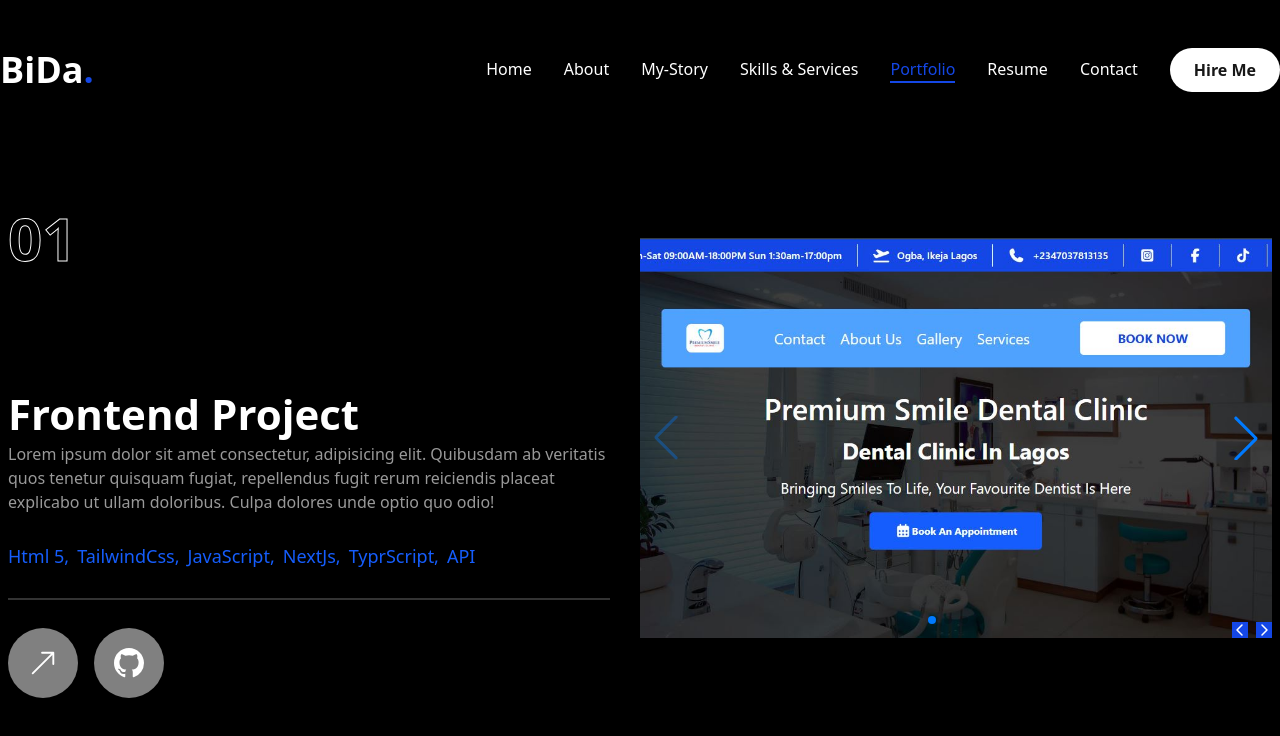
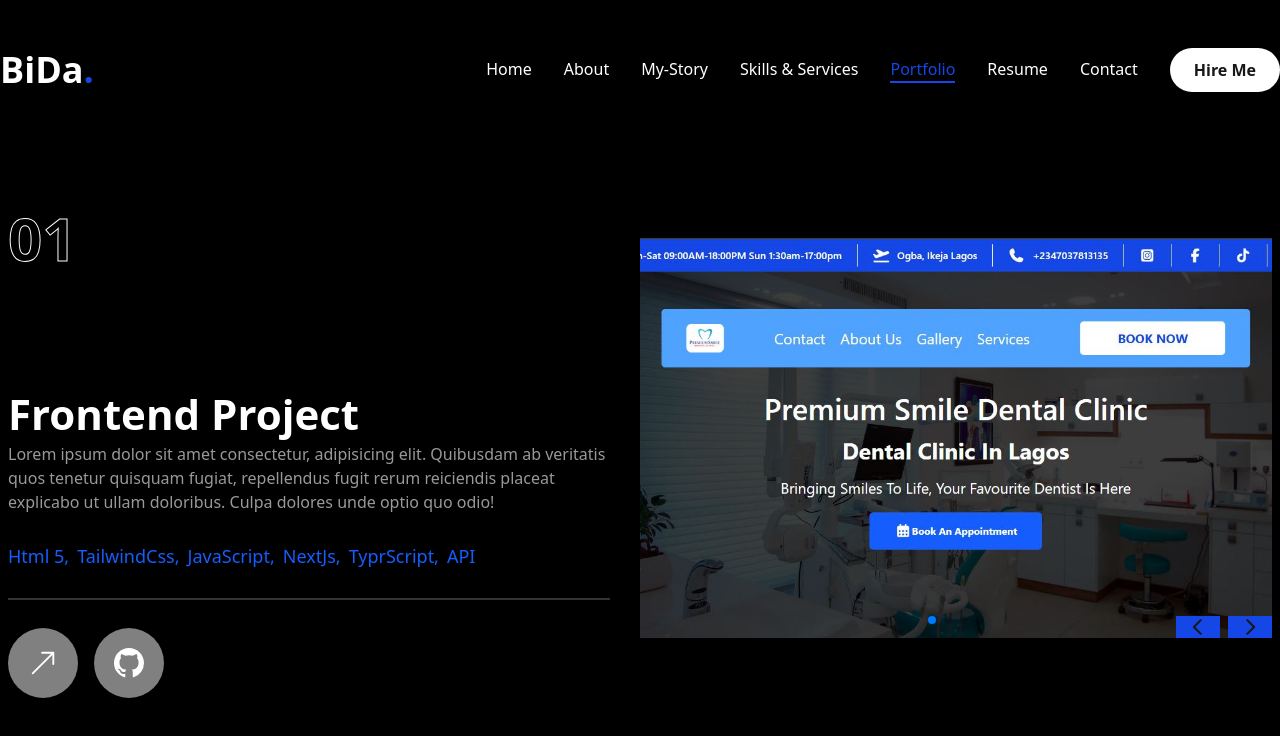
Before and after one commit to Bida3443/Bida-dev, a Next.js app: page /portfolio in a window 1280 px wide. Shown: the top 736 px of the page. Built offline with nearby package versions, Linux system fonts and the light colour scheme.

Commit message:
My Porfolio

```diff
--- a/app/portfolio/page.tsx
+++ b/app/portfolio/page.tsx
@@ -156,7 +156,7 @@
                             className="lg:h-100 mb-12"
                             modules={[Pagination, Navigation]}
                             pagination={{ clickable: true }}
-                            navigation
+                            // navigation
                             onSlideChange={handleSlideChange}
                             >
                             {projects.map((project, index) =>{
@@ -184,7 +184,8 @@
 
                                     </SwiperSlide>;
                             })}
-                            <WorkSliderBtns containerStyles="flex gap-2 absolute right-0 bottom-[calc(50%_-_22px)] lg:bottom-0 z-20 w-full justify-between lg:w-max lg:justify-none" btnStyles="bg-blue-700"/>
+                            <WorkSliderBtns containerStyles="flex gap-2 absolute right-0 bottom-[calc(50%_-_22px)] lg:bottom-0 z-20 w-full justify-between lg:w-max lg:justify-none" btnStyles="bg-blue-700 hover:bg-blue-hover text-primary text-[22px] w-[44px] flex justify-center cursor-pointer items-center transition-all"
+                            />
                         </Swiper>
                     </div>
                 </div>
--- a/components/WorkSliderBtns.tsx
+++ b/components/WorkSliderBtns.tsx
@@ -4,10 +4,10 @@
 import {PiCaretLeftBold, PiCaretRightBold,} from "react-icons/pi";
 // import { icons } from "lucide-react";
 
-const WorkSliderBtnProps = ({containerStyles, btnStyles, iconsStyle}: any) => {
+// const WorkSliderBtnProps = ({containerStyles, btnStyles, iconsStyle}: any) => {
 
-    // const Swiper = useSwiper()
-}
+//     // const Swiper = useSwiper()
+// }
 
 interface WorkSliderBtnProps {
   containerStyles?: string;
```
